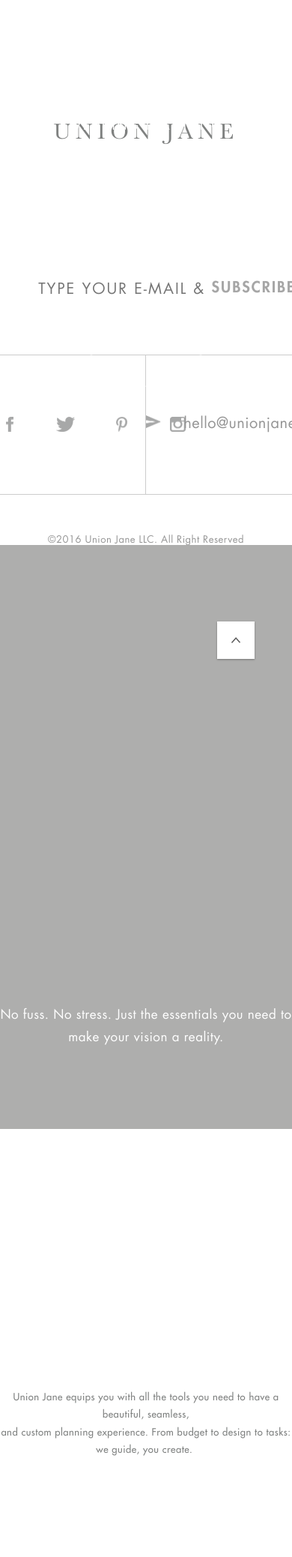
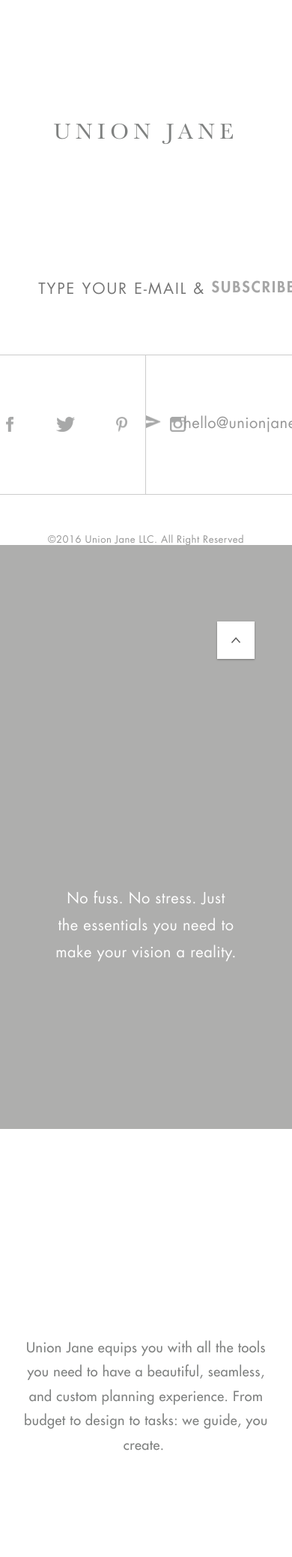
Before and after one commit to LucasFyl/landing-uj, a PHP site: page / in a window 390 px wide. Shown: the part 65-2142 px from the top of the page at 75% size. Run offline with PHP 8.4, Linux system fonts and the light colour scheme; some libraries are stand-ins or nearby versions.

Commit message:
finished popup + basic responsive setup

```diff
--- a/app/assets/js/app.js
+++ b/app/assets/js/app.js
@@ -17,14 +17,15 @@
 	setTimeout(initSlider, 200);
 	setTimeout(hideLoader, 250);
 	setTimeout(landingAnimation, 2250);
-
-	// if ( $('.isMobile').is(':visible') ) {
-	// }
+	console.log($(window).width());
+	if ( $(window).width() <= 425 ) {
+		$('body').find('br').remove();
+	}
 }
 
 function hideLoader() {
-	TweenMax.fromTo('#loader .center .logo', 1, {opacity:0}, {opacity:1,repeat:1, yoyo:true, ease:Power1.easeInOut});
-	TweenMax.to('#loader', 1, {opacity:0,display:'none',ease:Expo.easeOut,delay:2,onComplete:function(){
+	TweenMax.fromTo('#loader .center .logo', 0.1, {opacity:0}, {opacity:1,repeat:1, yoyo:true, ease:Power1.easeInOut});
+	TweenMax.to('#loader', 0.1, {opacity:0,display:'none',ease:Expo.easeOut,delay:2,onComplete:function(){
 		$('body').removeClass('locked');
 	}});
 }
--- a/app/assets/sass/_modules/_popins.scss
+++ b/app/assets/sass/_modules/_popins.scss
@@ -3,7 +3,7 @@
 	position: fixed;
 	background:rgba(0,0,0,0.3);
 	left: 0;top: 0;bottom: 0;right: 0;
-	z-index: 9999;
+	z-index: 9998;
 
 	.modal-inner {
 		@include size(70vw 70vh);
--- a/app/assets/sass/_pages/_landing-page.scss
+++ b/app/assets/sass/_pages/_landing-page.scss
@@ -117,6 +117,10 @@
 			margin-top: 0;
 			margin-bottom: 3.5rem;
 			line-height: 1;
+
+			@include media($mobile) {
+				font-size: 16px;
+			}
 		}
 		h2.main {
 			text-transform: uppercase;
@@ -131,30 +135,66 @@
 			&:last-of-type {
 				margin-bottom: 3.5rem;
 			}
+
+			@include media($mobile) {
+				font-size: 25px;
+				letter-spacing: .15rem;
+				max-width: 295px;
+				margin: 0 auto;
+			}
 		}
 		h2.main + p,
 		hr + p {
 			line-height: 1.8;
+			@include media($mobile) {
+				font-size: 20px;
+				max-width: 90%;
+				margin: 0 auto;
+			}
 		}
 		hr {
 			max-width: 10rem;
 		}
 
+		@include media($mobile) {
+			.center-block p {
+				max-width: 300px;
+			}
+		}
+
+
 		&:nth-child(2) {
 			background: #aeaead;
 			h2.main {
-				font-size:4.5rem;
+				@include media($desktop) {
+					font-size:4.5rem;
+				}
+				@include media($mobile) {
+					max-width: 305px;
+				}
+			}
+			p {
+				@include media($mobile) {
+					max-width: 245px !important;
+				}
 			}
 		}
 		// 3 : Tools
 		&:nth-child(4) {
 			background: url(../images/asset-bg-1.jpg) no-repeat center center;
 			background-size: cover;
-
+			@include media($mobile) {
+				background: url(../images/asset-bg-1-mobile.jpg) no-repeat center center;
+			}
 			.center-block {
 				h2,
 				p  {
 					color: #7f8180;
+				}
+				p {
+					@include media($mobile) {
+						max-width: 300px;
+					}
 				}
 			}
 		}
@@ -187,6 +227,9 @@
 		}
 		&:before {
 	    	@include transition(all 3s $ease-in-out-sine);
+		}
+		h2.main + p {
+			max-width: 235px;
 		}
 	    .btn {
 	    	margin-top: 6.5rem;
@@ -242,10 +285,19 @@
 			text-align: center;
 		}
 		h2.main {
-			font-size: 4rem;
 			margin-bottom: 2.5rem;
+			padding: 0 3rem;
+			@include media($desktop) {
+				padding: 0;
+				font-size: 4rem;
+			}
+
 			+ p {
 				margin-bottom: 10rem;
+				@include media($mobile) {
+					max-width: 90% !important;
+					font-size: 18px;
+				}
 			}
 		}
 
--- a/app/assets/styles/main.css
+++ b/app/assets/styles/main.css
@@ -2549,7 +2549,7 @@
   top: 0;
   bottom: 0;
   right: 0;
-  z-index: 9999;
+  z-index: 9998;
 }
 .modal-outer .modal-inner {
   height: 70vh;
@@ -3022,6 +3022,11 @@
   margin-bottom: 3.5rem;
   line-height: 1;
 }
+@media screen and (max-width: 480px) {
+  #outer-wrap section h2.sub {
+    font-size: 16px;
+  }
+}
 #outer-wrap section h2.main {
   text-transform: uppercase;
   color: white;
@@ -3035,26 +3040,69 @@
 #outer-wrap section h2.main:last-of-type {
   margin-bottom: 3.5rem;
 }
+@media screen and (max-width: 480px) {
+  #outer-wrap section h2.main {
+    font-size: 25px;
+    letter-spacing: .15rem;
+    max-width: 295px;
+    margin: 0 auto;
+  }
+}
 #outer-wrap section h2.main + p,
 #outer-wrap section hr + p {
   line-height: 1.8;
 }
+@media screen and (max-width: 480px) {
+  #outer-wrap section h2.main + p,
+  #outer-wrap section hr + p {
+    font-size: 20px;
+    max-width: 90%;
+    margin: 0 auto;
+  }
+}
 #outer-wrap section hr {
   max-width: 10rem;
 }
+@media screen and (max-width: 480px) {
+  #outer-wrap section .center-block p {
+    max-width: 300px;
+  }
+}
 #outer-wrap section:nth-child(2) {
   background: #aeaead;
 }
-#outer-wrap section:nth-child(2) h2.main {
-  font-size: 4.5rem;
+@media screen and (min-width: 480px) {
+  #outer-wrap section:nth-child(2) h2.main {
+    font-size: 4.5rem;
+  }
+}
+@media screen and (max-width: 480px) {
+  #outer-wrap section:nth-child(2) h2.main {
+    max-width: 305px;
+  }
+}
+@media screen and (max-width: 480px) {
+  #outer-wrap section:nth-child(2) p {
+    max-width: 245px !important;
+  }
 }
 #outer-wrap section:nth-child(4) {
   background: url(../images/asset-bg-1.jpg) no-repeat center center;
   background-size: cover;
 }
+@media screen and (max-width: 480px) {
+  #outer-wrap section:nth-child(4) {
+    background: url(../images/asset-bg-1-mobile.jpg) no-repeat center center;
+  }
+}
 #outer-wrap section:nth-child(4) .center-block h2,
 #outer-wrap section:nth-child(4) .center-block p {
   color: #7f8180;
+}
+@media screen and (max-width: 480px) {
+  #outer-wrap section:nth-child(4) .center-block p {
+    max-width: 300px;
+  }
 }
 #outer-wrap section:nth-child(5) {
   background: #d2c4ba;
@@ -3133,6 +3181,9 @@
 #outer-wrap section.landing:before {
   transition: all 3s cubic-bezier(0.445, 0.05, 0.55, 0.95);
 }
+#outer-wrap section.landing h2.main + p {
+  max-width: 235px;
+}
 #outer-wrap section.landing .btn, #outer-wrap section.landing input[type="button"],
 #outer-wrap section.landing button[type="submit"] {
   margin-top: 6.5rem;
@@ -3177,11 +3228,23 @@
   text-align: center;
 }
 #outer-wrap section.tools h2.main {
-  font-size: 4rem;
   margin-bottom: 2.5rem;
+  padding: 0 3rem;
+}
+@media screen and (min-width: 480px) {
+  #outer-wrap section.tools h2.main {
+    padding: 0;
+    font-size: 4rem;
+  }
 }
 #outer-wrap section.tools h2.main + p {
   margin-bottom: 10rem;
+}
+@media screen and (max-width: 480px) {
+  #outer-wrap section.tools h2.main + p {
+    max-width: 90% !important;
+    font-size: 18px;
+  }
 }
 #outer-wrap section.tools #tools-menu {
   position: relative;
```
Also changed, not shown: 1 other file.
